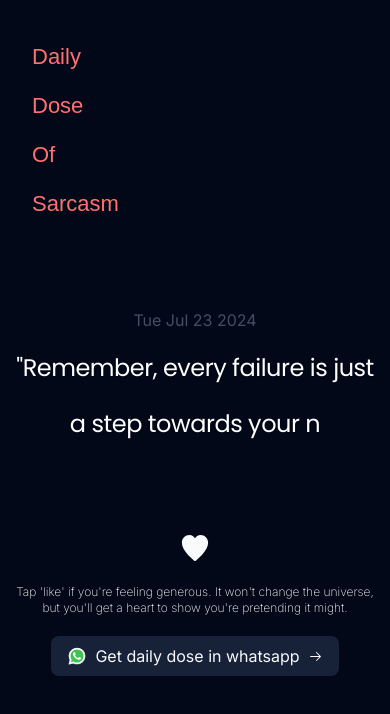
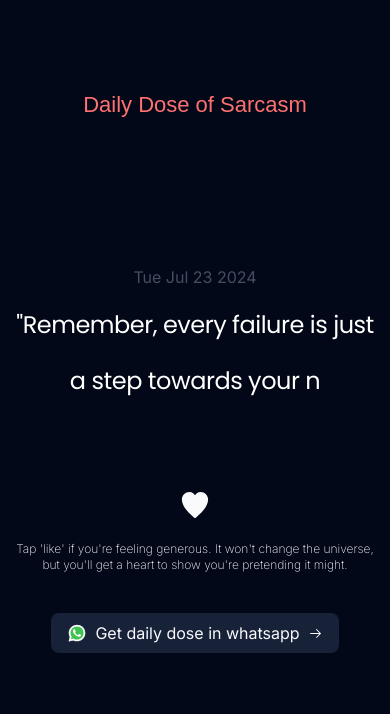
Before and after one commit to iammurali/ddos, a Next.js app: page / in a window 390 px wide. Shown: the top 714 px of the page. Built offline with nearby package versions, Linux system fonts and the light colour scheme; a web font is replaced by a local one.

Commit message:
add design tweaks

```diff
--- a/app/layout.tsx
+++ b/app/layout.tsx
@@ -29,12 +29,17 @@ export default function RootLayout({
           <main className="flex flex-col md:flex-row">
             <aside className="flex flex-col md:flex-col md:border-r py-10 px-8 md:py-20 md:px-16 md:min-w-[378px]">
               <div
-                className={cn(titleFont.className, "text-[22px] md:text-[42px] text-[#FF7171] flex flex-col gap-4 font-normal pb-12 md:pb-24")}
+                className={cn(titleFont.className, "text-[22px] md:text-[42px] text-[#FF7171] flex flex-col gap-4 font-normal pb-12 md:pb-24 items-center md:items-start hidden md:block")}
               >
                 <span className="block">Daily</span>
                 <span className="block">Dose</span>
                 <span className="block">Of</span>
                 <span className="block">Sarcasm</span>
+              </div>
+              <div
+                className={cn(titleFont.className, "text-[22px] md:text-[42px] text-[#FF7171] flex flex-col gap-4 font-normal py-12 md:pb-24 items-center md:items-start md:hidden")}
+              >
+                <span className="block">Daily Dose of Sarcasm</span>
               </div>
               <div className="mt-4 md:mt-8 text-[#444D61] hidden md:block text-sm">
                 <p className="pb-3">Next Dose in 16H</p>
--- a/app/page.tsx
+++ b/app/page.tsx
@@ -6,23 +6,25 @@ export default function Home() {
   return (
     <div className="md:min-h-screen flex flex-col justify-center items-center relative md:min-w-1/2">
       <div className="absolute top-0 right-0 p-4 hidden md:block md:p-16">
-        <div className="flex flex-row justify-between items-center gap-2 bg-[#172138] rounded-lg py-2 px-4">
+        <div className="flex flex-row justify-between items-center gap-2 bg-[#6a6a6c] rounded-lg py-2 px-4">
           <WhatsappIcon /> Get daily dose in whatsapp <ArrowRightIcon />
         </div>
       </div>
-      <main className="relative w-full flex flex-col items-center justify-center px-4 md:px-16 lg:px-36">
+      <main className="relative w-full flex flex-col items-center justify-center md:pt-0 pt-14 px-4 md:px-16 lg:px-36">
+        <div className="flex flex-col items-center justify-center">
           <div className="pb-2 text-[#444D61]">{new Date().toDateString()}</div>
           <TypingAnimation
             duration={100}
             className="text-black dark:text-white"
             text={`"Remember, every failure is just a step towards your next epic disaster."`}
           />
+        </div>
         <div className="pt-20 flex flex-col justify-center items-center">
           <div className="text-center text-xs font-extralight">
             <HeartFilledIcon className="h-8 w-8" />
           </div>
           <div className="py-5 text-center text-xs font-extralight">{`Tap 'like' if you're feeling generous. It won't change the universe, but you'll get a heart to show you're pretending it might.`}</div>
-          <div className="md:hidden">
+          <div className="md:hidden pt-5">
             <div className="flex flex-row justify-between items-center gap-2 bg-[#172138] rounded-lg py-2 px-4">
               <WhatsappIcon /> Get daily dose in whatsapp <ArrowRightIcon />
             </div>
```
Lines whose indentation alone changed are shown as unchanged.
